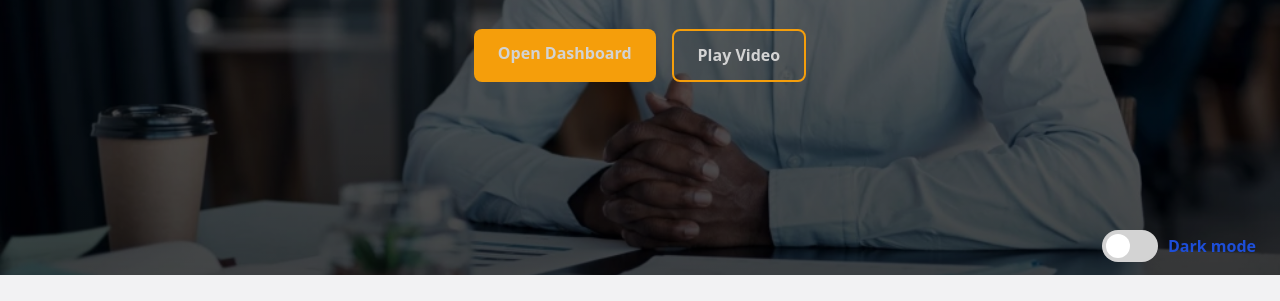
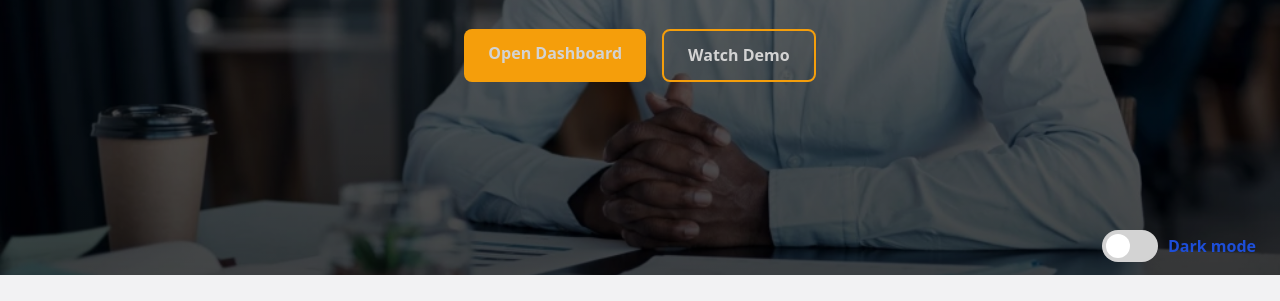
Before and after one commit to helen751/Hugo_finance_tracker, a plain HTML site: page index.html in a window 1280 px wide. Shown: the part 499-800 px from the top of the page. Drawn offline with Linux system fonts and the light colour scheme.

Commit message:
video update

```diff
--- a/index.html
+++ b/index.html
@@ -60,7 +60,7 @@
 
                 <div class="hero-buttons">
                     <a class="normal-button" href="dashboard.html">Open Dashboard</a>
-                    <a class="button-outline" href="about.html">Play Video</a>
+                    <a class="button-outline" href="https://youtu.be/kkvXYT6p5ME">Watch Demo</a>
                 </div>
                 </div>
             </div>
```
